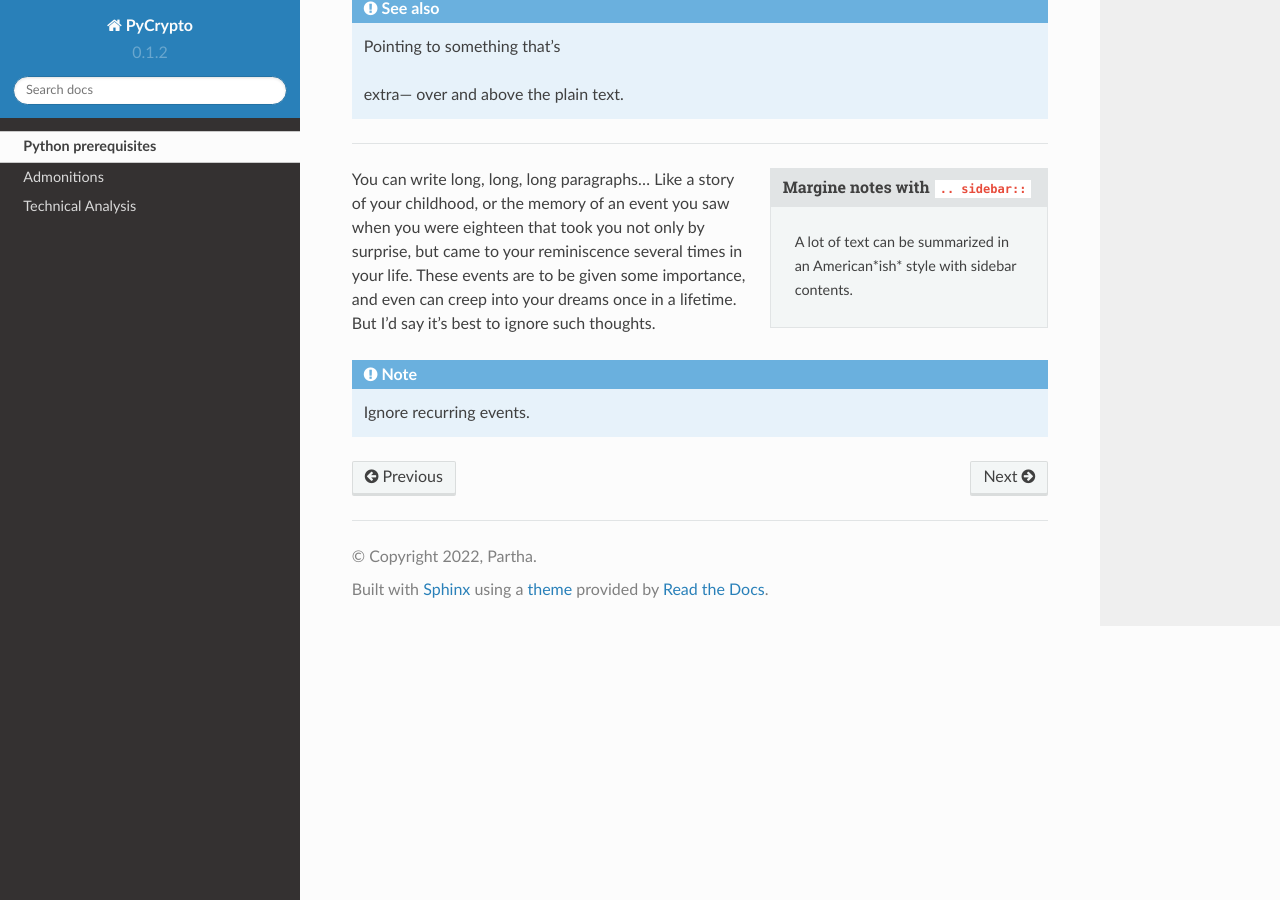
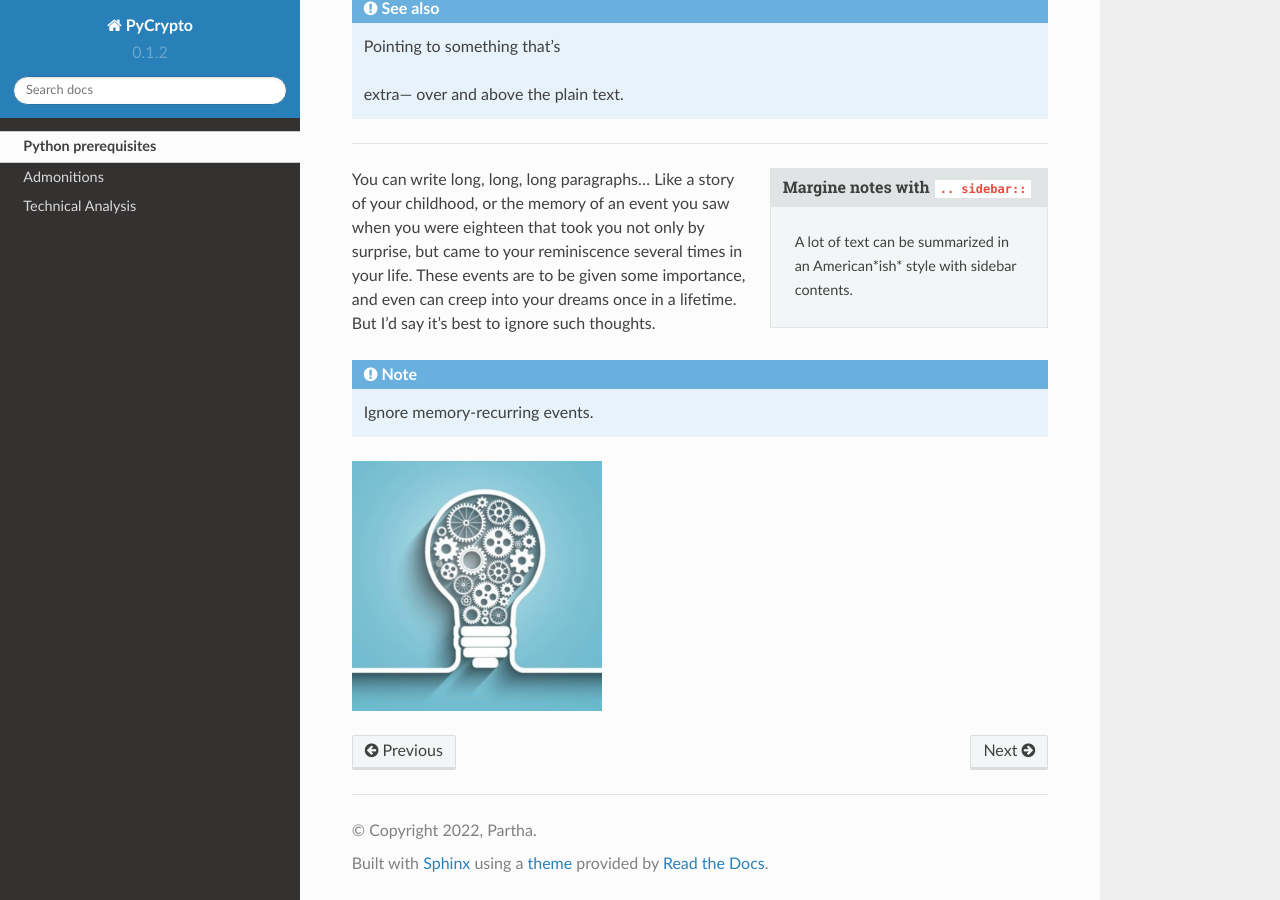
Before and after one commit to banstala/LearnReST, a Sphinx documentation site: the page built from docs/source/python.rst, in a window 1280 px wide and 900 px high, scrolled down 2428 px. Built offline with Sphinx 7.4.7 and the Read the Docs theme 2.0.0, drawn with Linux system fonts in a browser that asks for light colours.

Commit message:
Learning readthedocs 3f Image

```diff
--- a/docs/source/python.rst
+++ b/docs/source/python.rst
@@ -123,4 +123,7 @@ importance, and even can creep into your dreams
 once in a lifetime. But I'd say it's best to
 ignore such thoughts.
 
-.. note:: Ignore recurring events.
+.. note:: Ignore memory-recurring events.
+
+.. image:: img/AI_avtar.png
+   :height: 250px
```
Also changed, not shown: docs/source/img/AI_avtar.png (added).
